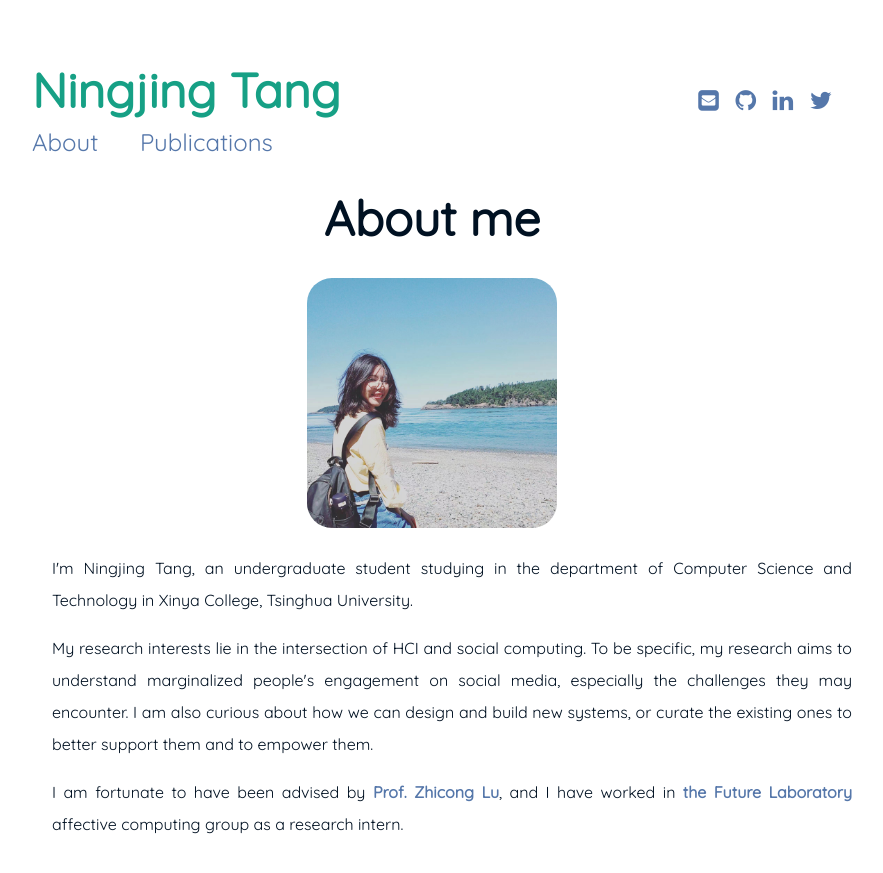
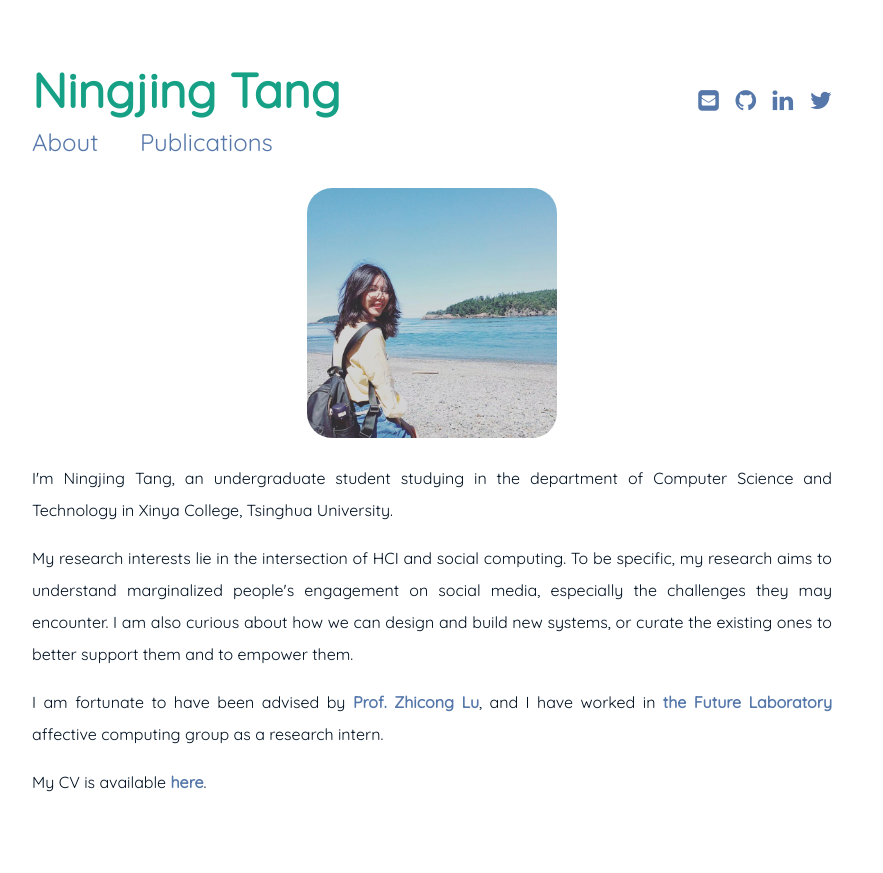
Before and after one commit to EvaaaaTang/evatang.github.io, a Jekyll site: the page built from index.md, in a window 1280 px wide. Shown: the top 873 px of the page, without its empty margins (208-1091 px from the left). Built offline with Jekyll 4.4.1, drawn with Linux system fonts in a browser that asks for light colours.

Commit message:
updated style and cv

```diff
--- a/index.md
+++ b/index.md
@@ -1,14 +1,15 @@
 ---
 layout: page
-title: About me
+# title: About me
 sitemap:
   priority: 0.9
 ---
 
 <img src="{{ '/assets/img/profile.jpg' | prepend: site.baseurl }}" id="about-img">
 
-<div id="describe-text" style="padding-left: 20px;padding-right: 20px;">
+<div id="describe-text">
 	<p style="text-align:justify">I'm Ningjing Tang, an undergraduate student studying in the department of Computer Science and Technology in Xinya College, Tsinghua University.</p>
 	<p style="text-align:justify">My research interests lie in the intersection of HCI and social computing. To be specific, my research aims to understand marginalized people's engagement on social media, especially the challenges they may encounter. I am also curious about how we can design and build new systems, or curate the existing ones to better support them and to empower them.</p>
 	<p style="text-align:justify">I am fortunate to have been advised by <strong> <a href="https://www.cs.cityu.edu.hk/~zhiconlu/">Prof. Zhicong Lu</a></strong>, and I have worked in <strong> <a href="https://thfl.tsinghua.edu.cn/en/yjdw/yjs/index.htm">the Future Laboratory </a> </strong> affective computing group as a research intern.</p>
+	<p style="text-align:justify">My CV is available <a href="./assets/resume.pdf">here</a>.</p>
 </div>
```
Also changed, not shown: pub.md (+1 -1 lines), 1 other file.
